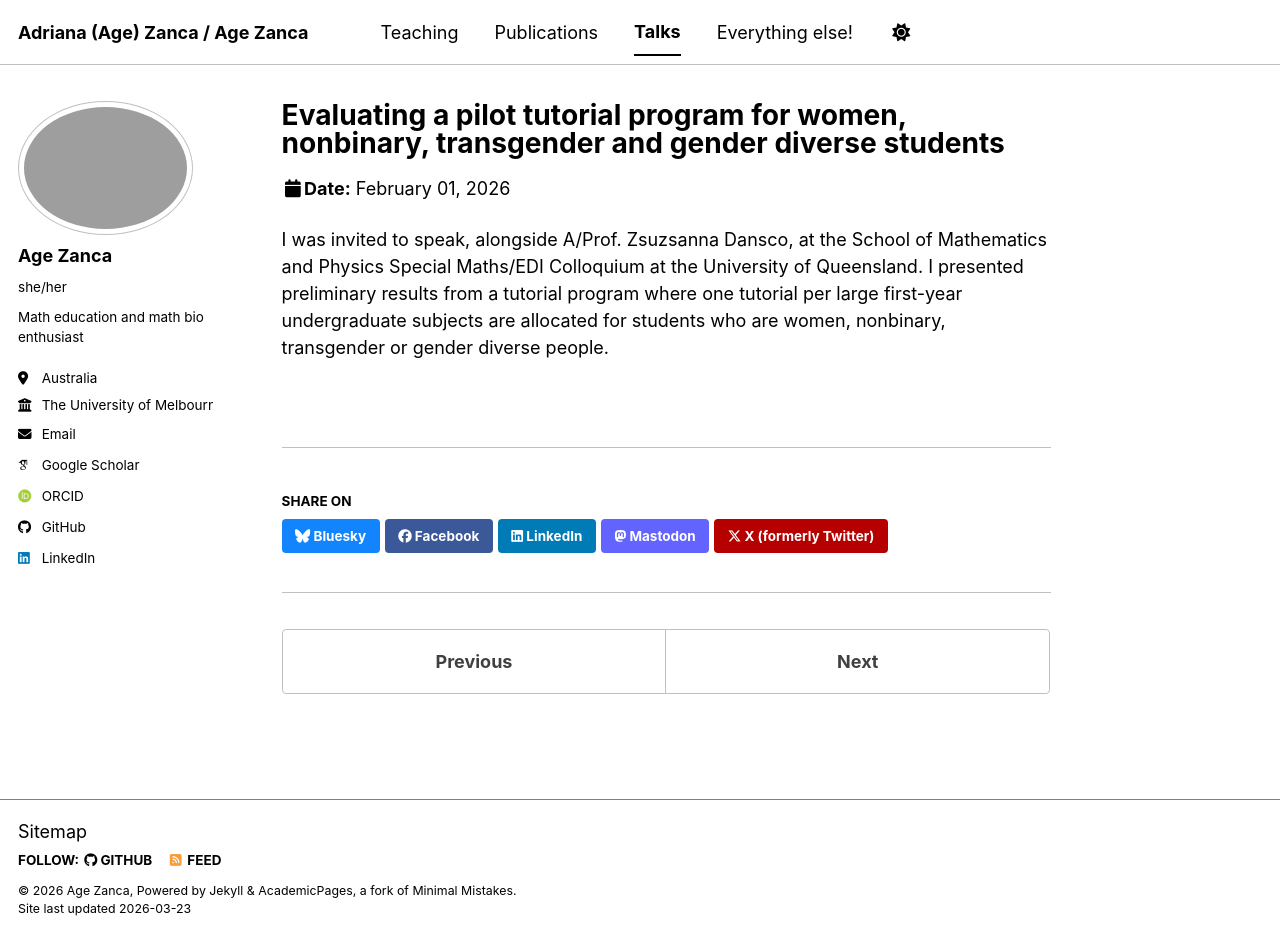
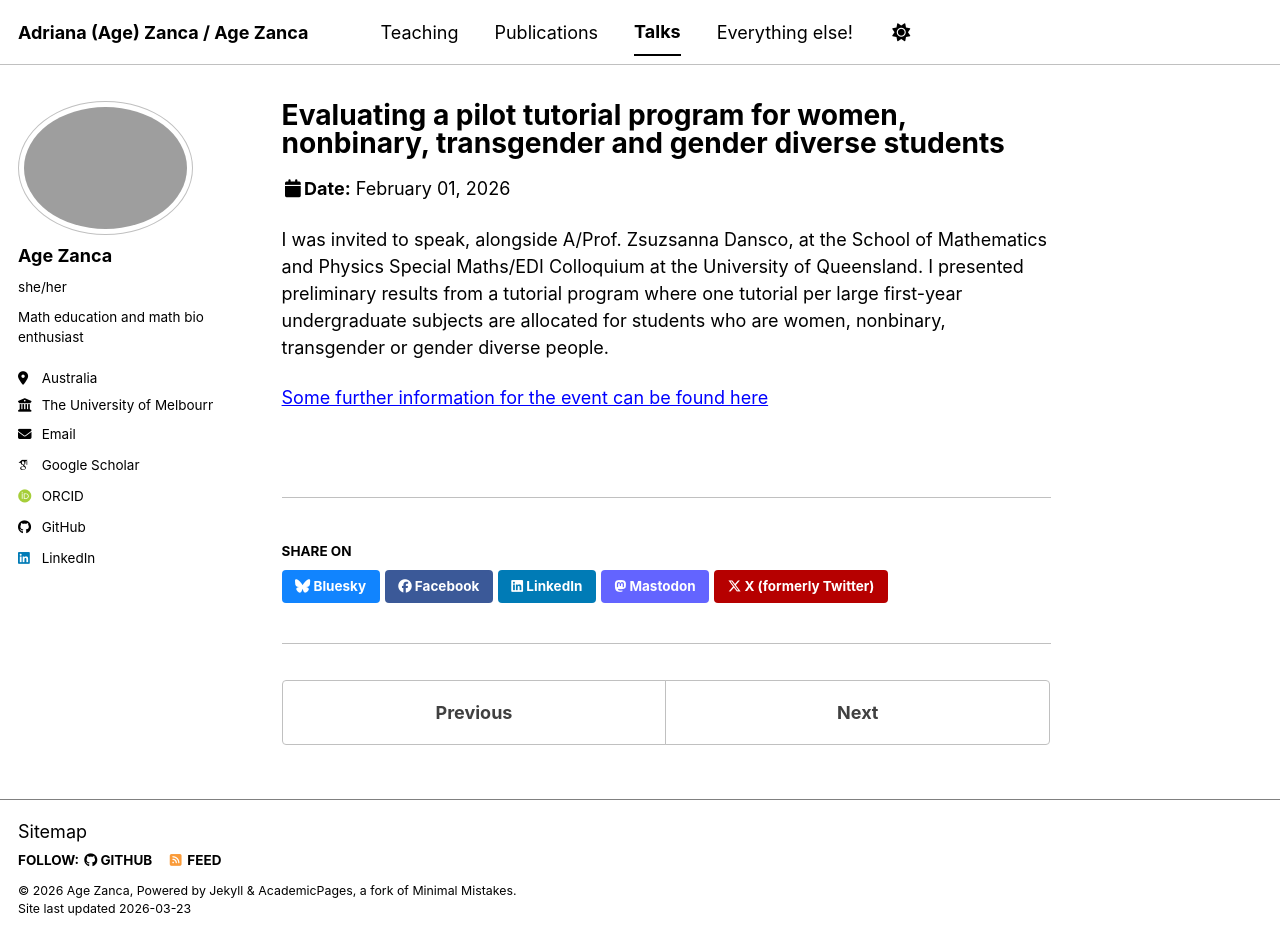
Before and after one commit to zancaa/zancaa.github.io, a Jekyll site: the page built from _talks/uq_colloquium.md, in a window 1280 px wide and 937 px high. Built offline with Jekyll 4.4.1, drawn with Linux system fonts in a browser that asks for light colours; some web fonts are replaced; a script bundle is joined from its source files by our own code; library files that are not in the unit come from our copies; a file with an impossible date is left out.

Commit message:
Update uq_colloquium.md

```diff
--- a/_talks/uq_colloquium.md
+++ b/_talks/uq_colloquium.md
@@ -7,3 +7,5 @@ location: "Maths Colloquium, University of Queensland"
 ---
 
 I was invited to speak, alongside A/Prof. Zsuzsanna Dansco, at the School of Mathematics and Physics Special Maths/EDI Colloquium at the University of Queensland. I presented preliminary results from a tutorial program where one tutorial per large first-year undergraduate subjects are allocated for students who are women, nonbinary, transgender or gender diverse people.
+
+[Some further information for the event can be found here](https://smp.uq.edu.au/event/session/17606)
```
